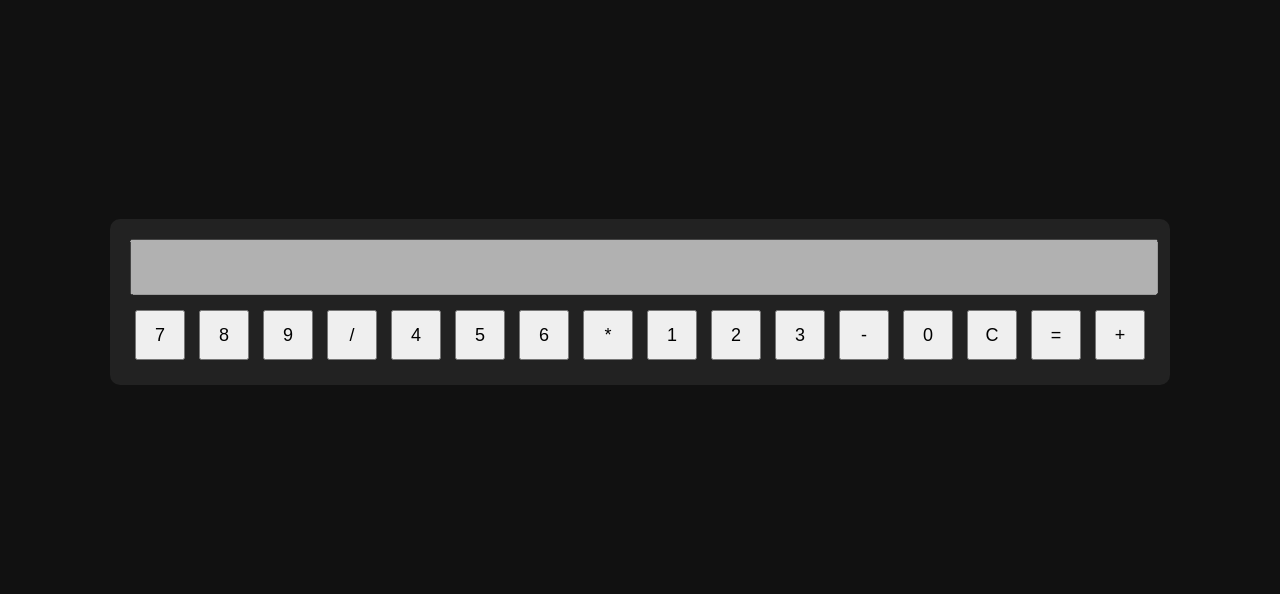
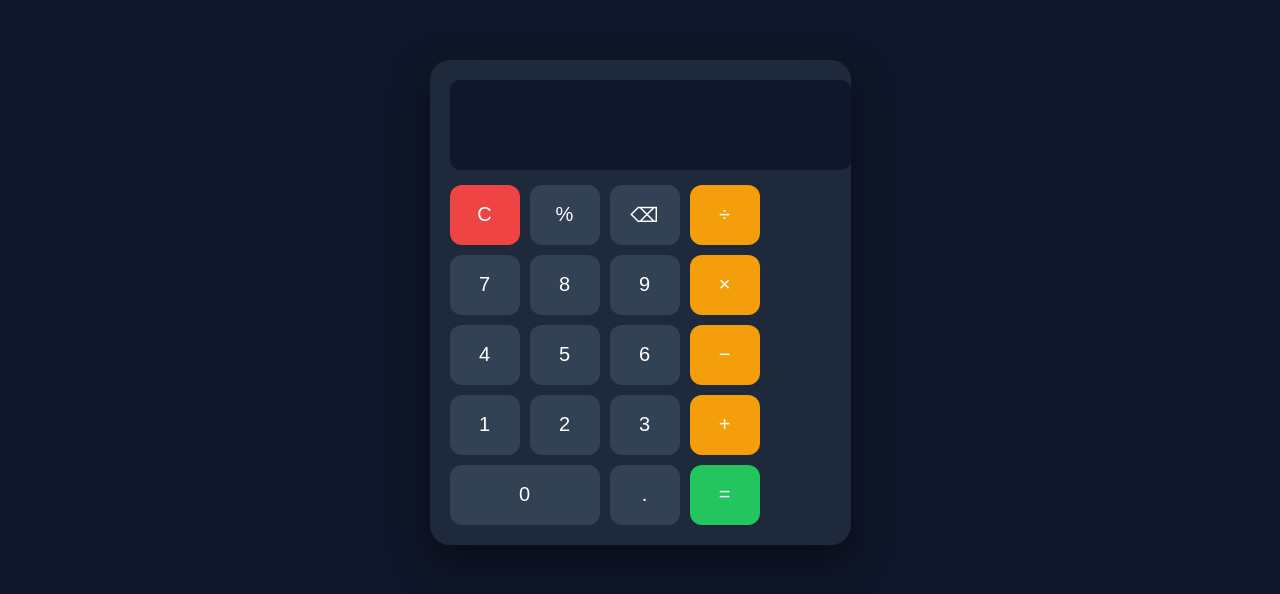
Before and after one commit to rithwiksai79/demo-project, a plain HTML site: page index.html in a window 1280 px wide. Shown: the part 106-700 px from the top of the page. Drawn offline with Linux system fonts and the light colour scheme.

Commit message:
files updated

```diff
--- a/index.html
+++ b/index.html
@@ -1,7 +1,8 @@
 <!DOCTYPE html>
-<html>
+<html lang="en">
 <head>
-  <title>Calculator</title>
+  <meta charset="UTF-8">
+  <title>Modern Calculator</title>
   <link rel="stylesheet" href="style.css">
 </head>
 <body>
@@ -10,25 +11,29 @@
   <input type="text" id="display" disabled>
 
   <div class="buttons">
+    <button class="clear" onclick="clearDisplay()">C</button>
+    <button onclick="appendValue('%')">%</button>
+    <button onclick="deleteLast()">⌫</button>
+    <button class="operator" onclick="appendValue('/')">÷</button>
+
     <button onclick="appendValue('7')">7</button>
     <button onclick="appendValue('8')">8</button>
     <button onclick="appendValue('9')">9</button>
-    <button onclick="appendValue('/')">/</button>
+    <button class="operator" onclick="appendValue('*')">×</button>
 
     <button onclick="appendValue('4')">4</button>
     <button onclick="appendValue('5')">5</button>
     <button onclick="appendValue('6')">6</button>
-    <button onclick="appendValue('*')">*</button>
+    <button class="operator" onclick="appendValue('-')">−</button>
 
     <button onclick="appendValue('1')">1</button>
     <button onclick="appendValue('2')">2</button>
     <button onclick="appendValue('3')">3</button>
-    <button onclick="appendValue('-')">-</button>
+    <button class="operator" onclick="appendValue('+')">+</button>
 
-    <button onclick="appendValue('0')">0</button>
-    <button onclick="clearDisplay()">C</button>
-    <button onclick="calculate()">=</button>
-    <button onclick="appendValue('+')">+</button>
+    <button class="zero" onclick="appendValue('0')">0</button>
+    <button onclick="appendValue('.')">.</button>
+    <button class="equal" onclick="calculate()">=</button>
   </div>
 </div>
 
--- a/script.js
+++ b/script.js
@@ -8,10 +8,29 @@ function clearDisplay() {
   display.value = "";
 }
 
+function deleteLast() {
+  display.value = display.value.slice(0, -1);
+}
+
 function calculate() {
   try {
-    display.value = eval(display.value);
+    let expression = display.value.replace(/÷/g, '/').replace(/×/g, '*');
+    let result = Function('"use strict"; return (' + expression + ')')();
+    display.value = result;
   } catch {
     display.value = "Error";
   }
 }
+
+/* Keyboard support */
+document.addEventListener("keydown", function(e) {
+  if (!isNaN(e.key) || "+-*/.%".includes(e.key)) {
+    appendValue(e.key);
+  } else if (e.key === "Enter") {
+    calculate();
+  } else if (e.key === "Backspace") {
+    deleteLast();
+  } else if (e.key === "Escape") {
+    clearDisplay();
+  }
+});
--- a/style.css
+++ b/style.css
@@ -3,27 +3,76 @@ body {
   justify-content: center;
   align-items: center;
   height: 100vh;
-  background: #111;
-  color: white;
+  background: #0f172a;
+  font-family: 'Segoe UI', sans-serif;
 }
 
 .calculator {
-  background: #222;
+  background: #1e293b;
   padding: 20px;
-  border-radius: 10px;
+  border-radius: 20px;
+  box-shadow: 0 15px 40px rgba(0,0,0,0.5);
 }
 
 #display {
   width: 100%;
-  height: 50px;
-  margin-bottom: 10px;
-  font-size: 20px;
+  height: 70px;
+  margin-bottom: 15px;
+  font-size: 28px;
   text-align: right;
+  padding: 10px;
+  border: none;
+  border-radius: 10px;
+  background: #0f172a;
+  color: white;
+}
+
+.buttons {
+  display: grid;
+  grid-template-columns: repeat(4, 70px);
+  gap: 10px;
 }
 
 button {
-  width: 50px;
-  height: 50px;
-  margin: 5px;
-  font-size: 18px;
+  height: 60px;
+  font-size: 20px;
+  border: none;
+  border-radius: 12px;
+  cursor: pointer;
+  background: #334155;
+  color: white;
+  transition: 0.2s;
 }
+
+button:hover {
+  background: #475569;
+}
+
+/* Special buttons */
+.operator {
+  background: #f59e0b;
+}
+
+.operator:hover {
+  background: #d97706;
+}
+
+.equal {
+  background: #22c55e;
+}
+
+.equal:hover {
+  background: #16a34a;
+}
+
+.clear {
+  background: #ef4444;
+}
+
+.clear:hover {
+  background: #dc2626;
+}
+
+.zero {
+  grid-column: span 2;
+}
```
